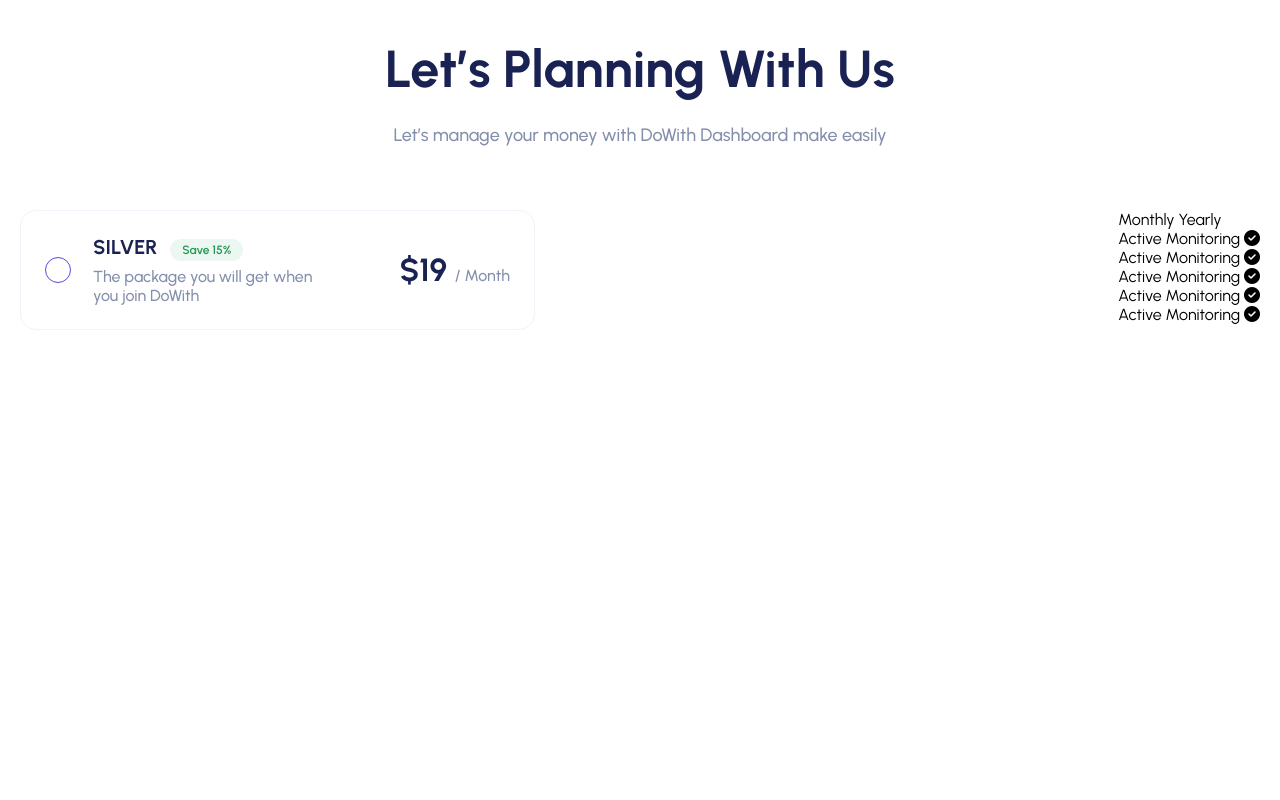
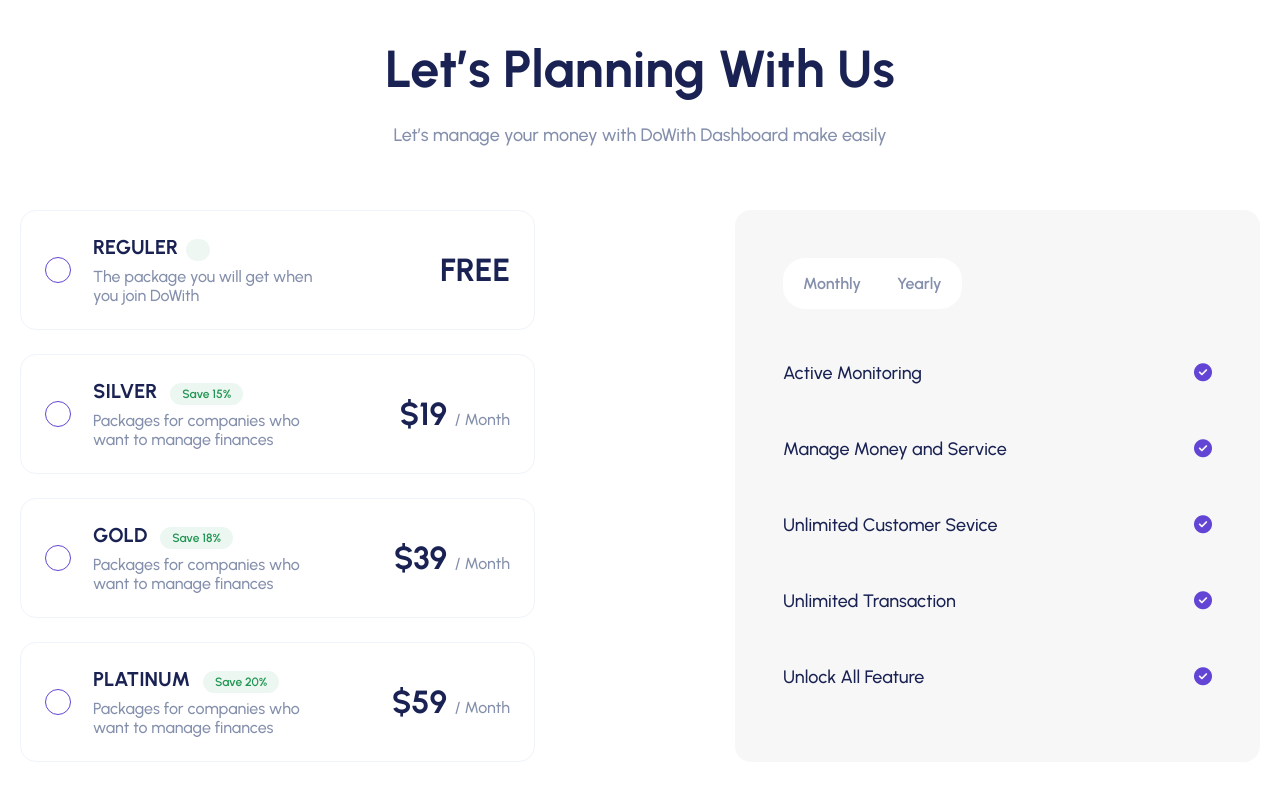
Before and after one commit to ajoy-code-dreamer/DoWhith, a plain HTML site: page index.html in a window 1280 px wide. Shown: the part 4157-4957 px from the top of the page. Before the commit the page ends 4587 px from the top, so only its background shows below. Drawn offline with Linux system fonts and the light colour scheme.

Commit message:
planing section design complete

```diff
--- a/css/style.css
+++ b/css/style.css
@@ -521,6 +521,7 @@ nav {
 .planing_package_item_wrapper {
   display: flex;
   flex-direction: column;
+  gap: 24px;
 }
 .planing_package_item {
   width: 515px;
@@ -647,17 +648,91 @@ nav {
   color: rgba(255, 255, 255, 0.64);
 }
 .planing_package_item:hover::before {
+  display: none;
+}
+.planing_package_item:hover::after {
   content: "";
   position: absolute;
-  width: 19px;
-  height: 19px;
+  width: 8px;
+  height: 8px;
   border-radius: 50%;
   -webkit-border-radius: 50%;
   -moz-border-radius: 50%;
   -ms-border-radius: 50%;
   -o-border-radius: 50%;
-  border: 5px solid #fff;
+  border: 8px solid #fff;
   transition: var(--transition);
+  -webkit-transition: var(--transition);
+  -moz-transition: var(--transition);
+  -ms-transition: var(--transition);
+  -o-transition: var(--transition);
+}
+.planing_package_details_wrapper {
+  width: 525px;
+  border-radius: 16px;
+  background-color: #f7f7f7;
+  -webkit-border-radius: 16px;
+  -moz-border-radius: 16px;
+  -ms-border-radius: 16px;
+  -o-border-radius: 16px;
+  padding: 48px 48px 68px 48px;
+}
+.planing_package_type_wrapper {
+  color: #848fac;
+  font-size: 16px;
+  font-weight: var(--semi-bold-weight);
+  line-height: normal;
+  background-color: var(--white-clr);
+  border-radius: 22px;
+  -webkit-border-radius: 22px;
+  -moz-border-radius: 22px;
+  -ms-border-radius: 22px;
+  -o-border-radius: 22px;
+  display: inline-block;
+  padding: 4px;
+  margin-bottom: 53px;
+}
+.planing_package_type_wrapper span {
+  display: inline-block;
+  padding: 12px 16px;
+  border-radius: 22px;
+  -webkit-border-radius: 22px;
+  -moz-border-radius: 22px;
+  -ms-border-radius: 22px;
+  -o-border-radius: 22px;
+  transition: var(--transition);
+  -webkit-transition: var(--transition);
+  -moz-transition: var(--transition);
+  -ms-transition: var(--transition);
+  -o-transition: var(--transition);
+  cursor: pointer;
+}
+.planing_package_type_wrapper span:hover {
+  background-color: #fc9770;
+  color: var(--white-clr);
+}
+.planing_details_list_wrapper {
+  display: flex;
+  flex-direction: column;
+  gap: 54px;
+}
+.planing_details_list_wrapper li {
+  color: var(--primary-text-clr);
+  font-size: 18px;
+  font-weight: var(--medium-weight);
+  line-height: normal;
+  position: relative;
+}
+.planing_details_list_wrapper li i {
+  color: #6245d5;
+  position: absolute;
+  top: 50%;
+  right: 0;
+  transform: translateY(-50%);
+  -webkit-transform: translateY(-50%);
+  -moz-transform: translateY(-50%);
+  -ms-transform: translateY(-50%);
+  -o-transform: translateY(-50%);
 }
 /* ============== planing section css end here =============== */
 /* ============== section css start here =============== */
--- a/index.html
+++ b/index.html
@@ -230,9 +230,7 @@
     <section id="planing">
       <div class="container">
         <div class="planing_section_heading_wrapper">
-          <h2 class="planing_section_heading">
-            Let’s Planning With Us
-          </h2>
+          <h2 class="planing_section_heading">Let’s Planning With Us</h2>
           <h6 class="planing_sub_heading">
             Let’s manage your money with DoWith Dashboard make easily
           </h6>
@@ -241,15 +239,61 @@
           <div class="planing_package_item_wrapper">
             <div class="planing_package_item">
               <div class="planing_package_name_wrapper">
-                <h4 class="package_name">SILVER
-                  <span class="package_discount">Save 15%</span>
+                <h4 class="package_name">
+                  REGULER
+                  <span class="package_discount"></span>
                 </h4>
                 <p class="package_summary">
                   The package you will get when you join DoWith
                 </p>
               </div>
               <h3 class="package_price">
+                FREE
+                <span></span>
+              </h3>
+            </div>
+            <div class="planing_package_item">
+              <div class="planing_package_name_wrapper">
+                <h4 class="package_name">
+                  SILVER
+                  <span class="package_discount">Save 15%</span>
+                </h4>
+                <p class="package_summary">
+                  Packages for companies who want to manage finances
+                </p>
+              </div>
+              <h3 class="package_price">
                 $19
+                <span>/ Month</span>
+              </h3>
+            </div>
+            <div class="planing_package_item">
+              <div class="planing_package_name_wrapper">
+                <h4 class="package_name">
+                  GOLD
+                  <span class="package_discount">Save 18%</span>
+                </h4>
+                <p class="package_summary">
+                  Packages for companies who want to manage finances
+                </p>
+              </div>
+              <h3 class="package_price">
+                $39
+                <span>/ Month</span>
+              </h3>
+            </div>
+            <div class="planing_package_item">
+              <div class="planing_package_name_wrapper">
+                <h4 class="package_name">
+                  PLATINUM
+                  <span class="package_discount">Save 20%</span>
+                </h4>
+                <p class="package_summary">
+                  Packages for companies who want to manage finances
+                </p>
+              </div>
+              <h3 class="package_price">
+                $59
                 <span>/ Month</span>
               </h3>
             </div>
@@ -260,11 +304,23 @@
               <span>Yearly</span>
             </div>
             <ul class="planing_details_list_wrapper">
-              <li>Active Monitoring <i class="fa-solid fa-circle-check"></i></li>
-              <li>Active Monitoring <i class="fa-solid fa-circle-check"></i></li>
-              <li>Active Monitoring <i class="fa-solid fa-circle-check"></i></li>
-              <li>Active Monitoring <i class="fa-solid fa-circle-check"></i></li>
-              <li>Active Monitoring <i class="fa-solid fa-circle-check"></i></li>
+              <li>
+                Active Monitoring <i class="fa-solid fa-circle-check"></i>
+              </li>
+              <li>
+                Manage Money and Service
+                <i class="fa-solid fa-circle-check"></i>
+              </li>
+              <li>
+                Unlimited Customer Sevice
+                <i class="fa-solid fa-circle-check"></i>
+              </li>
+              <li>
+                Unlimited Transaction <i class="fa-solid fa-circle-check"></i>
+              </li>
+              <li>
+                Unlock All Feature <i class="fa-solid fa-circle-check"></i>
+              </li>
             </ul>
           </div>
         </div>
```
